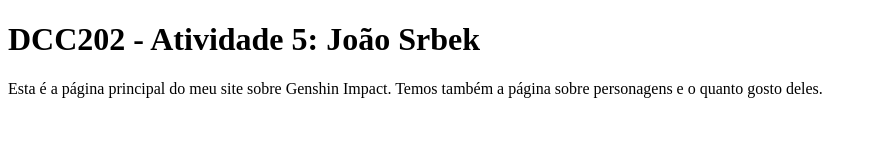
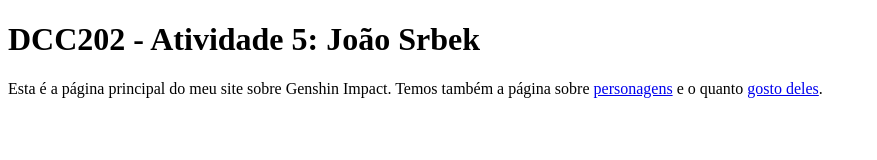
Before and after one commit to ufjf-dcc202/ufjf-dcc202-2023-3-b-atv5-JoaoSrbek, a website: page index.html in a window 1280 px wide. Shown: the whole page, without its empty margins (0-877 px from the left). Drawn offline with Linux system fonts and the light colour scheme.

Commit message:
corrige parágrafo

```diff
--- a/index.html
+++ b/index.html
@@ -9,7 +9,7 @@
 <body>
     <main>
         <h1>DCC202 - Atividade 5: João Srbek</h1>
-        <p>Esta é a página principal do meu site sobre Genshin Impact. Temos também a página sobre personagens e o quanto gosto deles.</p>
+        <p>Esta é a página principal do meu site sobre Genshin Impact. Temos também a página sobre <a href="personagens.html">personagens</a> e o quanto <a href="preferencias.html">gosto deles</a>.
     </main>
 </body>
 </html>
```
